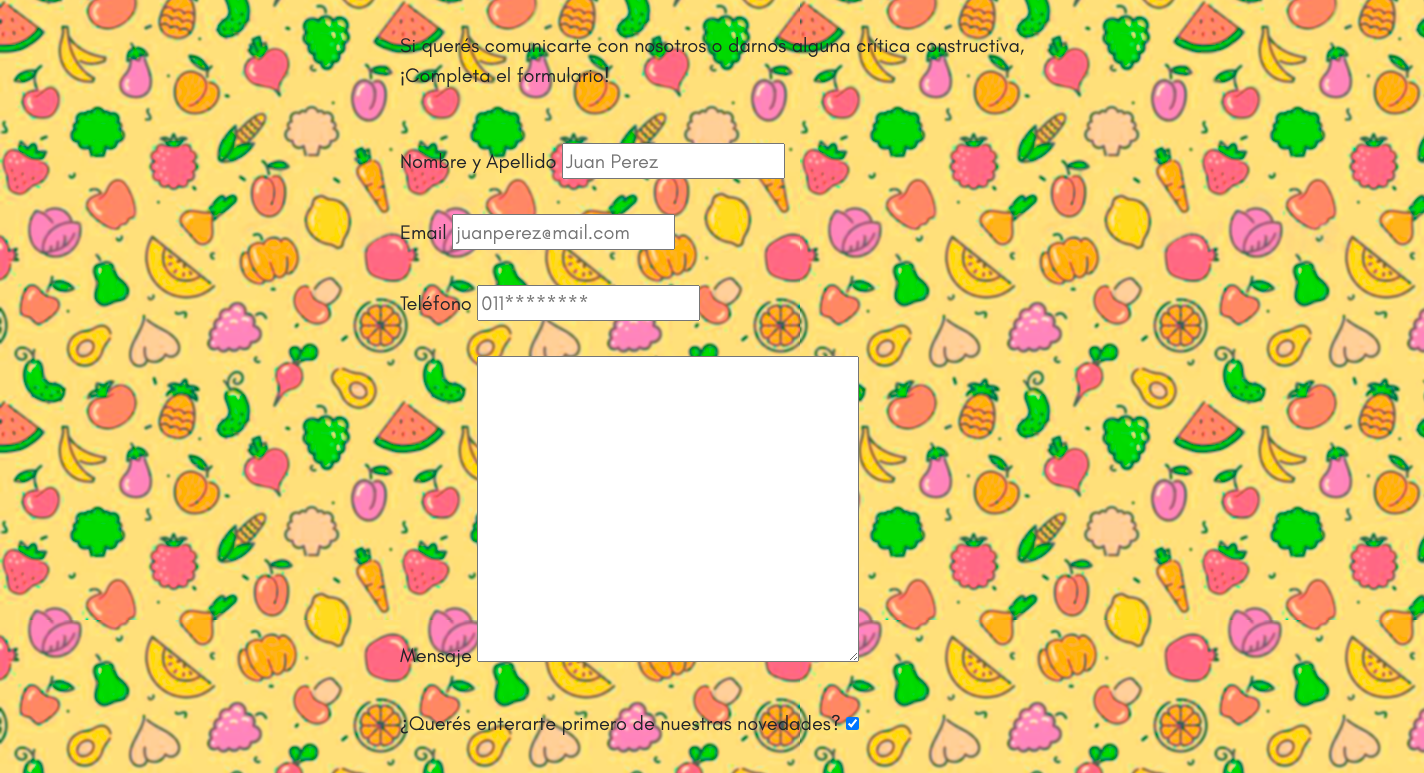
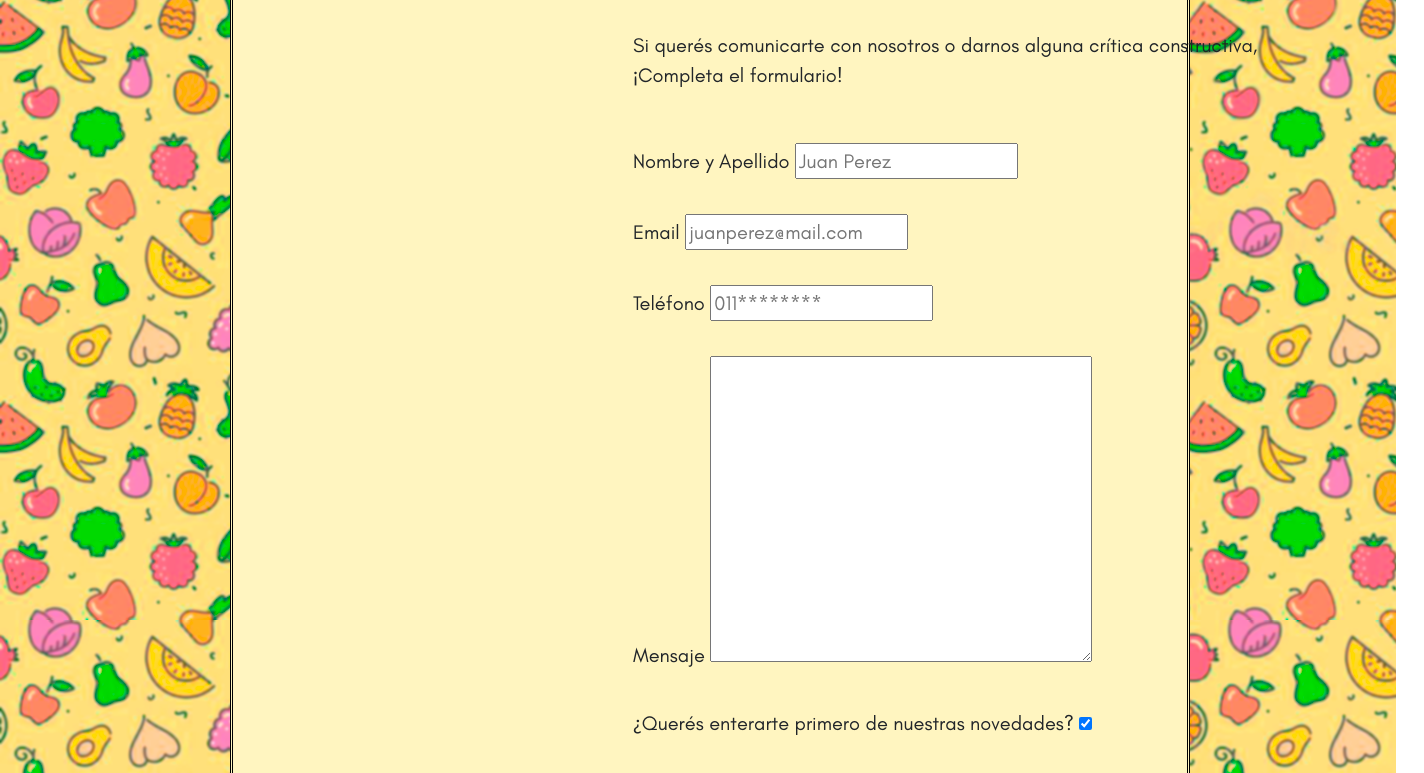
Before and after one commit to agustnaguirre/milzabores, a website: page pages/contacto.html in a window 1280 px wide. Shown: the part 180-953 px from the top of the page, 1424 px wide, since content can reach past the window. Drawn offline with nearby package versions, Linux system fonts and the light colour scheme.

Commit message:
ahora el texto es legible

```diff
--- a/pages/contacto.html
+++ b/pages/contacto.html
@@ -27,7 +27,7 @@
                 </nav>
             </section>
         </header>
-        <main>
+        <main class="fondoClaro">
             <section class="contactanos">
                 <h2>
                     ¡Escribinos!
--- a/scss/_global.scss
+++ b/scss/_global.scss
@@ -255,3 +255,11 @@ footer{
   transform: translate(150px, 10px);
   margin-bottom: 45px;
 }
+.fondoClaro{
+  background-color: #fff5c0;
+  max-width: 75%;
+  transform: translate(230px);
+  padding-left: -20px;
+  border-left: double black;
+  border-right: double black;
+}
```
Also changed, not shown: pages/conocenos.html (+1 -1 lines), pages/milzatips.html (+1 -1 lines), pages/productos.html (+1 -1 lines), css/main.css.
